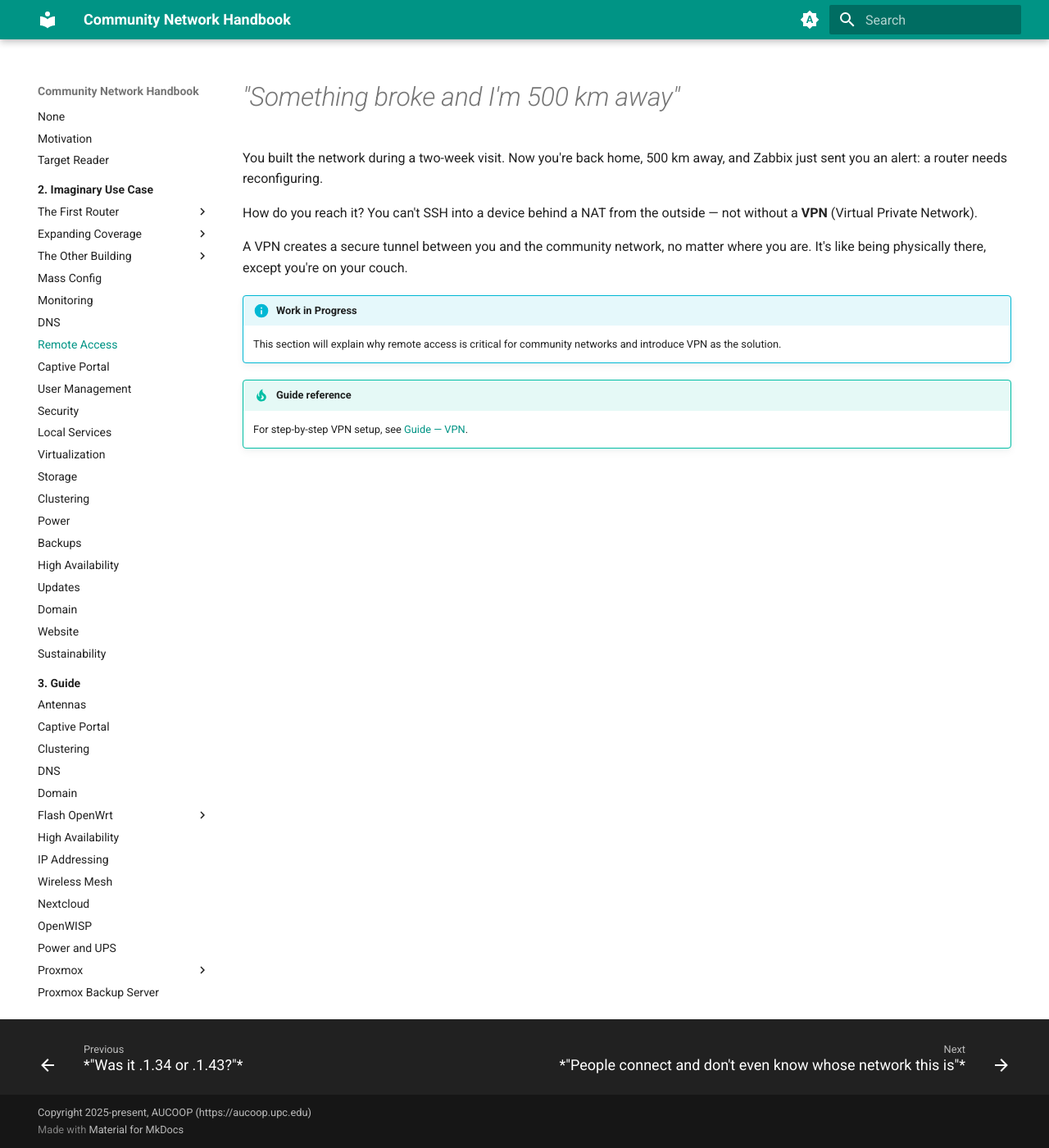
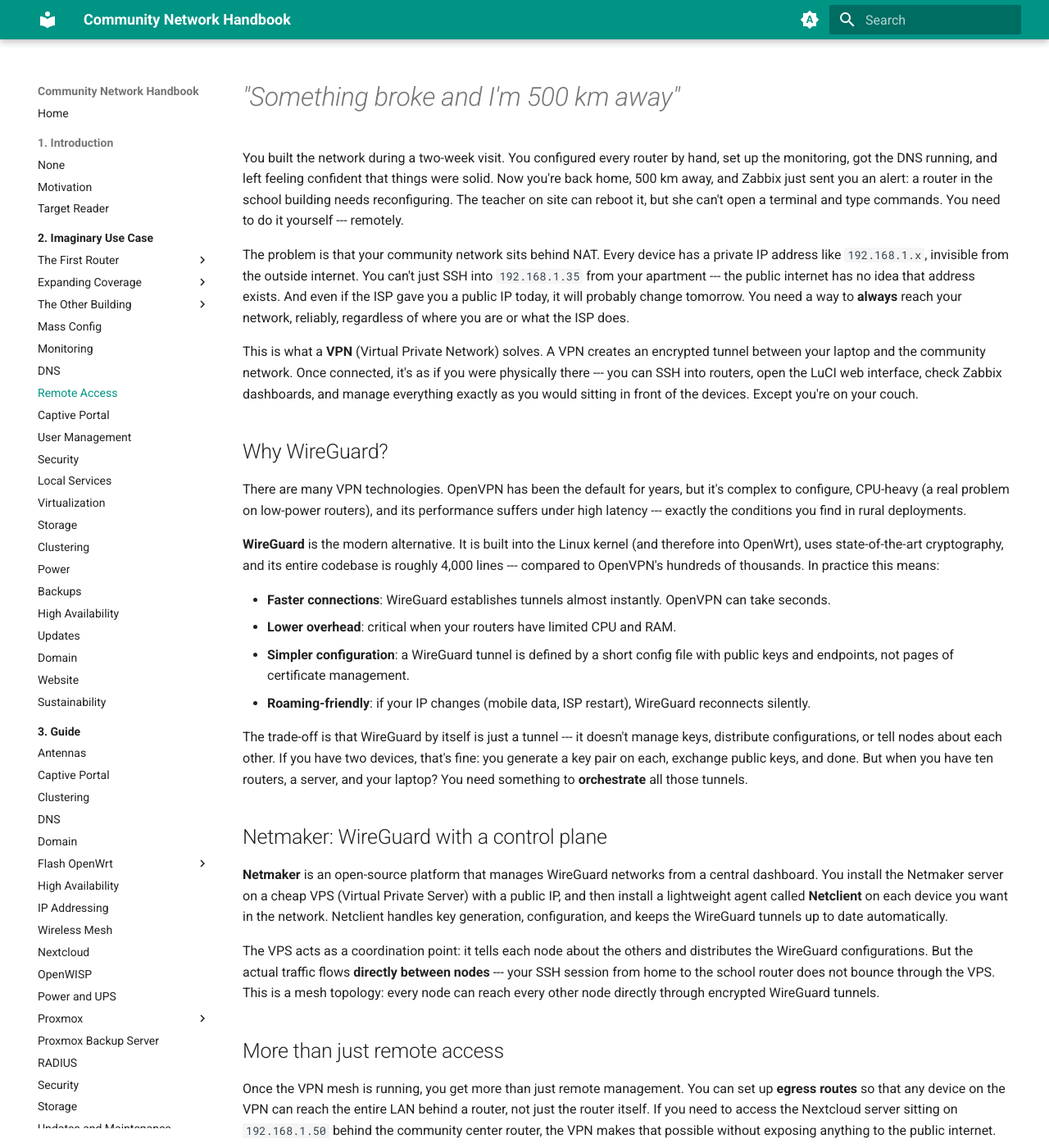
Before and after one commit to aucoop/Community-Network-Handbook, an MkDocs documentation site: the page built from docs/2-Imaginary-Use-Case/2.7-Remote-Access/index.md, in a window 1280 px wide and 1400 px high. Shown: the whole window at 82% size. Built offline with MkDocs 1.6.1 and Material for MkDocs 9.7.7, drawn with Linux system fonts in a browser that asks for light colours; some of the changed text lies outside the part shown.

Commit message:
Adding an OpenWrt router into your VPN guide

```diff
--- a/docs/2-Imaginary-Use-Case/2.7-Remote-Access/index.md
+++ b/docs/2-Imaginary-Use-Case/2.7-Remote-Access/index.md
@@ -1,15 +1,42 @@
 # *"Something broke and I'm 500 km away"*
 
-You built the network during a two-week visit. Now you're back home, 500 km away, and Zabbix just sent you an alert: a router needs reconfiguring.
+You built the network during a two-week visit. You configured every router by hand, set up the monitoring, got the DNS running, and left feeling confident that things were solid. Now you're back home, 500 km away, and Zabbix just sent you an alert: a router in the school building needs reconfiguring. The teacher on site can reboot it, but she can't open a terminal and type commands. You need to do it yourself --- remotely.
 
-How do you reach it? You can't SSH into a device behind a NAT from the outside — not without a **VPN** (Virtual Private Network).
+The problem is that your community network sits behind NAT. Every device has a private IP address like `192.168.1.x`, invisible from the outside internet. You can't just SSH into `192.168.1.35` from your apartment --- the public internet has no idea that address exists. And even if the ISP gave you a public IP today, it will probably change tomorrow. You need a way to **always** reach your network, reliably, regardless of where you are or what the ISP does.
 
-A VPN creates a secure tunnel between you and the community network, no matter where you are. It's like being physically there, except you're on your couch.
+This is what a **VPN** (Virtual Private Network) solves. A VPN creates an encrypted tunnel between your laptop and the community network. Once connected, it's as if you were physically there --- you can SSH into routers, open the LuCI web interface, check Zabbix dashboards, and manage everything exactly as you would sitting in front of the devices. Except you're on your couch.
 
-!!! info "Work in Progress"
-    This section will explain why remote access is critical for community networks and introduce VPN as the solution.
+## Why WireGuard?
+
+There are many VPN technologies. OpenVPN has been the default for years, but it's complex to configure, CPU-heavy (a real problem on low-power routers), and its performance suffers under high latency --- exactly the conditions you find in rural deployments.
+
+**WireGuard** is the modern alternative. It is built into the Linux kernel (and therefore into OpenWrt), uses state-of-the-art cryptography, and its entire codebase is roughly 4,000 lines --- compared to OpenVPN's hundreds of thousands. In practice this means:
+
+- **Faster connections**: WireGuard establishes tunnels almost instantly. OpenVPN can take seconds.
+- **Lower overhead**: critical when your routers have limited CPU and RAM.
+- **Simpler configuration**: a WireGuard tunnel is defined by a short config file with public keys and endpoints, not pages of certificate management.
+- **Roaming-friendly**: if your IP changes (mobile data, ISP restart), WireGuard reconnects silently.
+
+The trade-off is that WireGuard by itself is just a tunnel --- it doesn't manage keys, distribute configurations, or tell nodes about each other. If you have two devices, that's fine: you generate a key pair on each, exchange public keys, and done. But when you have ten routers, a server, and your laptop? You need something to **orchestrate** all those tunnels.
+
+## Netmaker: WireGuard with a control plane
+
+**Netmaker** is an open-source platform that manages WireGuard networks from a central dashboard. You install the Netmaker server on a cheap VPS (Virtual Private Server) with a public IP, and then install a lightweight agent called **Netclient** on each device you want in the network. Netclient handles key generation, configuration, and keeps the WireGuard tunnels up to date automatically.
+
+The VPS acts as a coordination point: it tells each node about the others and distributes the WireGuard configurations. But the actual traffic flows **directly between nodes** --- your SSH session from home to the school router does not bounce through the VPS. This is a mesh topology: every node can reach every other node directly through encrypted WireGuard tunnels.
+
+## More than just remote access
+
+Once the VPN mesh is running, you get more than just remote management. You can set up **egress routes** so that any device on the VPN can reach the entire LAN behind a router, not just the router itself. If you need to access the Nextcloud server sitting on `192.168.1.50` behind the community center router, the VPN makes that possible without exposing anything to the public internet.
+
+You can also use Netmaker's **Remote Access Gateway** feature to let non-technical users connect temporarily --- for example, a volunteer visiting a different site who needs to reach the monitoring dashboard. They get a WireGuard config file, connect, and they're in. When they're done, you revoke access from the dashboard.
+
+This is the piece that turns a collection of isolated sites into a **single, manageable network**. Without it, every time something breaks at a site you can't physically visit, you're stuck asking someone on the ground to describe what they see on a screen. With it, you're there in seconds.
 
 !!! tip "Guide reference"
-    For step-by-step VPN setup, see [Guide — VPN](../../3-Guide/VPN/index.md).
+    For step-by-step VPN setup, see the [VPN guides](../../3-Guide/VPN/index.md):
 
-<!-- TODO: VPN concepts, WireGuard vs OpenVPN, server placement -->
+    - [Install Netmaker on a VPS](../../3-Guide/VPN/Netmaker-VPS.md) --- deploy the Netmaker server that will coordinate your VPN network.
+    - [Install Netclient on OpenWrt](../../3-Guide/VPN/Netclient-OpenWrt.md) --- enroll an OpenWrt router into the VPN and configure LAN-to-VPN routing.
+
+<!-- TODO: Add diagram showing egress routing concept, expand on Remote Access Gateway use cases -->
--- a/mkdocs.yml
+++ b/mkdocs.yml
@@ -111,6 +111,7 @@
     - VPN:
       - 3-Guide/VPN/index.md
       - Netmaker on VPS: 3-Guide/VPN/Netmaker-VPS.md
+      - Netclient on OpenWrt: 3-Guide/VPN/Netclient-OpenWrt.md
     - Website:
       - 3-Guide/Website/index.md
     - Zabbix:
```
Also changed, not shown: docs/3-Guide/VPN/Netclient-OpenWrt.md (added, +247 -0 lines), docs/3-Guide/VPN/Netmaker-VPS.md (+2 -1 lines), docs/3-Guide/VPN/index.md (+21 -5 lines), docs/3-Guide/VPN/images/Netclient-OpenWrt-egress-route.webp (added), docs/3-Guide/VPN/images/Netclient-OpenWrt-firewall-zones.webp (added), docs/3-Guide/VPN/images/Netclient-OpenWrt-install-script.webp (added), docs/3-Guide/VPN/images/Netclient-OpenWrt-interface-result.webp (added), docs/3-Guide/VPN/images/Netclient-OpenWrt-join-token.webp (added), docs/3-Guide/VPN/images/Netclient-OpenWrt-new-interface.webp (added), docs/3-Guide/VPN/images/Netclient-OpenWrt-version-check.webp (added), docs/3-Guide/VPN/images/Netclient-OpenWrt-wireguard-packages.webp (added).
